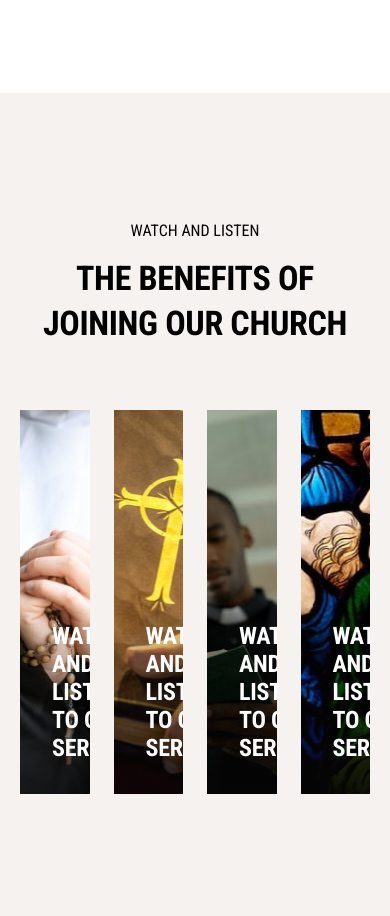
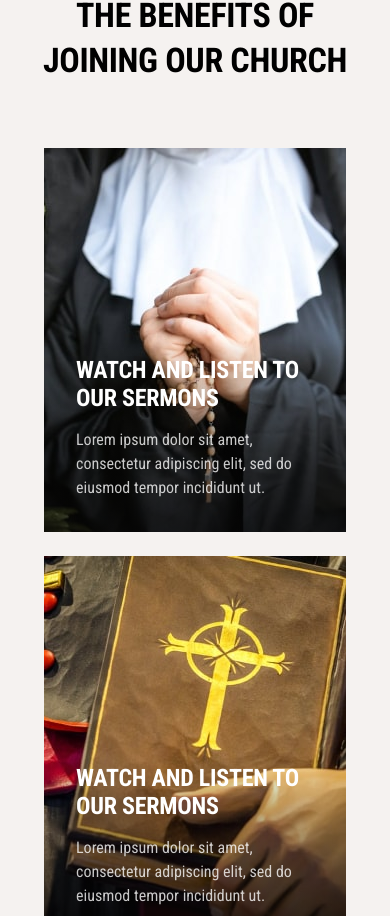
Before and after one commit to BohdanKoleiko/church_finsweet, a React (Create React App) app: page / in a window 390 px wide. Shown: the part 1569-2485 px from the top of the page. Built offline with nearby package versions, Linux system fonts and the light colour scheme.

Commit message:
added styles to make website fit to smartphones and tablet

```diff
--- a/src/AboutUs.scss
+++ b/src/AboutUs.scss
@@ -33,6 +33,12 @@
       display: block;
       text-align: center;
    }
+
+   @media screen and (max-width: 768px) {
+      &__btn {
+         margin: 0 auto;
+      }
+   }
 }
 
 .goals {
@@ -40,6 +46,10 @@
    column-gap: 24px;
    max-width: 767px;
    margin: 0 auto;
+
+   @media screen and (max-width: 768px) {
+      flex-direction: column;
+   }
 }
 
 .benefits {
--- a/src/ContactUs.scss
+++ b/src/ContactUs.scss
@@ -45,7 +45,7 @@
 
    &__phone,
    &__mail {
-      display: inline-block;
+      display: block;
    }
 
    &__phone {
@@ -69,3 +69,33 @@
       object-fit: cover;
    }
 }
+
+@media screen and (max-width: 1440px) {
+   .contacts {
+      &__grid {
+         column-gap: calc(128 * 100% / 1320);
+      }
+   }
+}
+
+@media screen and (max-width: 1200px) {
+   .contacts {
+      &__grid {
+         column-gap: calc(98 * 100% / 1320);
+      }
+   }
+}
+
+@media screen and (max-width: 992px) {
+   .contacts {
+      &__grid {
+         grid-template-columns: minmax(320px, 600px);
+         grid-template-rows: repeat(2, auto);
+         row-gap: calc(98 * 100% / 1320);
+      }
+
+      &__adresses {
+         max-width: none;
+      }
+   }
+}
--- a/src/Home.scss
+++ b/src/Home.scss
@@ -73,14 +73,12 @@
 }
 
 .card {
-   display: flex;
-   align-items: flex-end;
    position: relative;
    width: 302px;
    height: 384px;
-   padding: $p32;
    color: white;
    overflow: hidden;
+   padding: $p32;
 
    &::before {
       content: "";
@@ -92,37 +90,33 @@
       background-image: linear-gradient(rgba(0, 0, 0, 0), rgba(6, 6, 6, 0.76));
    }
 
-   &:not(:hover) {
-      .card__title {
-         transition-delay: 0.1s;
-         margin-bottom: 0;
+   @media (hover: hover) {
+      &:hover {
+         .card__wysiwyg {
+            margin-top: $m16;
+         }
       }
    }
 
-   &:hover {
+   @media (hover: none) {
       .card__wysiwyg {
-         height: 80px;
+         margin-top: $m16;
       }
    }
 
    &__content-wrapper {
       position: relative;
       z-index: 1;
-   }
-
-   &__title,
-   &__wysiwyg {
-      transition: $transition-all;
-      transition-duration: 0.2s;
-   }
-
-   &__title {
-      margin-bottom: $m16;
+      display: flex;
+      flex-direction: column;
+      justify-content: flex-end;
+      height: 100%;
+      overflow: hidden;
    }
 
    &__wysiwyg {
-      height: 0px;
-      overflow: hidden;
+      transition: $transition-all;
+      overflow: scroll;
    }
 }
 
@@ -173,3 +167,39 @@
       max-width: 162px;
    }
 }
+
+@media screen and (max-width: 1200px) {
+   .cards-wrapper {
+      flex-wrap: wrap;
+   }
+}
+
+@media screen and (max-width: 992px) {
+   .cards-wrapper {
+      justify-content: center;
+   }
+}
+
+@media screen and (max-width: 768px) {
+   .home {
+      &__img-cards {
+         display: none;
+      }
+   }
+
+   .serve-the-world {
+      padding: $p64 0;
+
+      &__card {
+         padding: $p32;
+
+         &-content {
+            max-width: none;
+         }
+
+         &-background {
+            display: none;
+         }
+      }
+   }
+}
```
